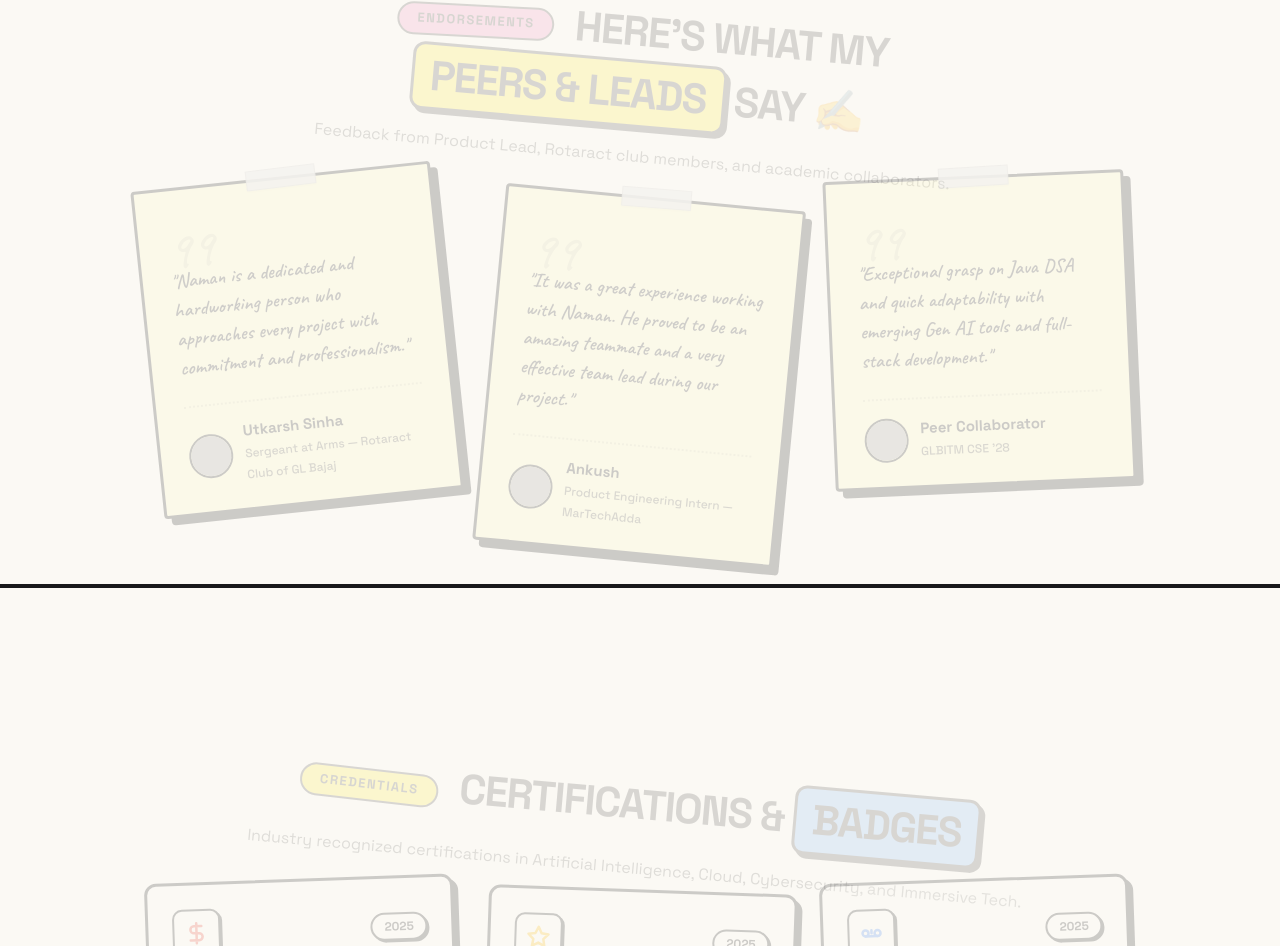
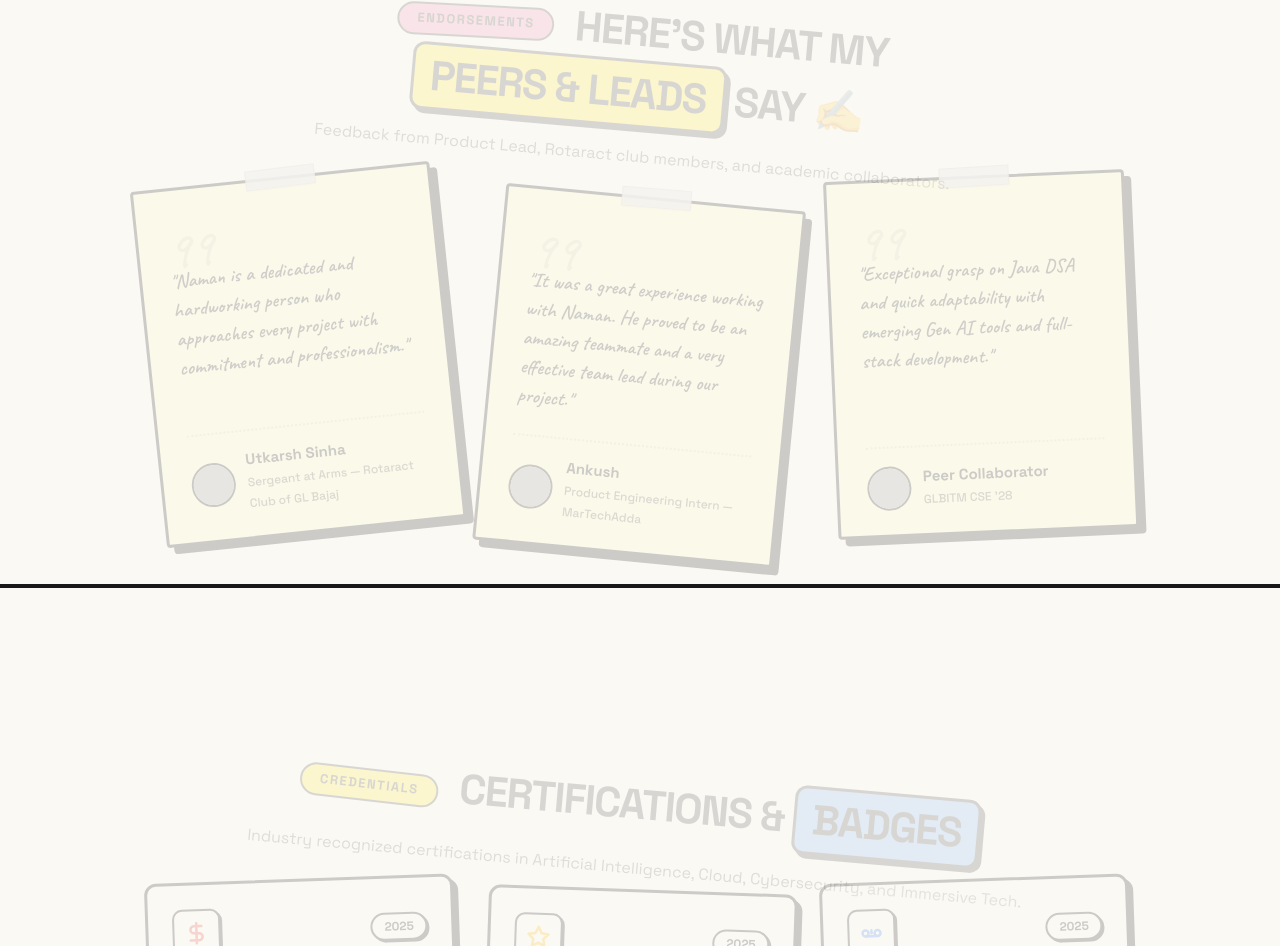
Before and after one commit to Namansaini2531/Portfolio, a React (Vite) app: page / in a window 1280 px wide. Shown: the part 3817-4763 px from the top of the page. Built offline with nearby package versions, Linux system fonts and the light colour scheme; grey boxes are pictures that could not be loaded.

Commit message:
Set equal height and min-height on endorsement sticky-note cards

```diff
--- a/src/index.css
+++ b/src/index.css
@@ -833,6 +833,7 @@ html.dark .frame .screen {
   gap: 40px;
   max-width: 1080px;
   margin: 0 auto;
+  align-items: stretch;
 }
 
 .sticky-note-card {
@@ -845,7 +846,14 @@ html.dark .frame .screen {
   position: relative;
   display: flex;
   flex-direction: column;
+  height: 100%;
+  min-height: 280px;
+  box-sizing: border-box;
   transition: transform 0.2s ease, box-shadow 0.2s ease;
+}
+
+.sticky-note-card .quote-person {
+  margin-top: auto;
 }
 
 .sticky-note-card:hover {
```
